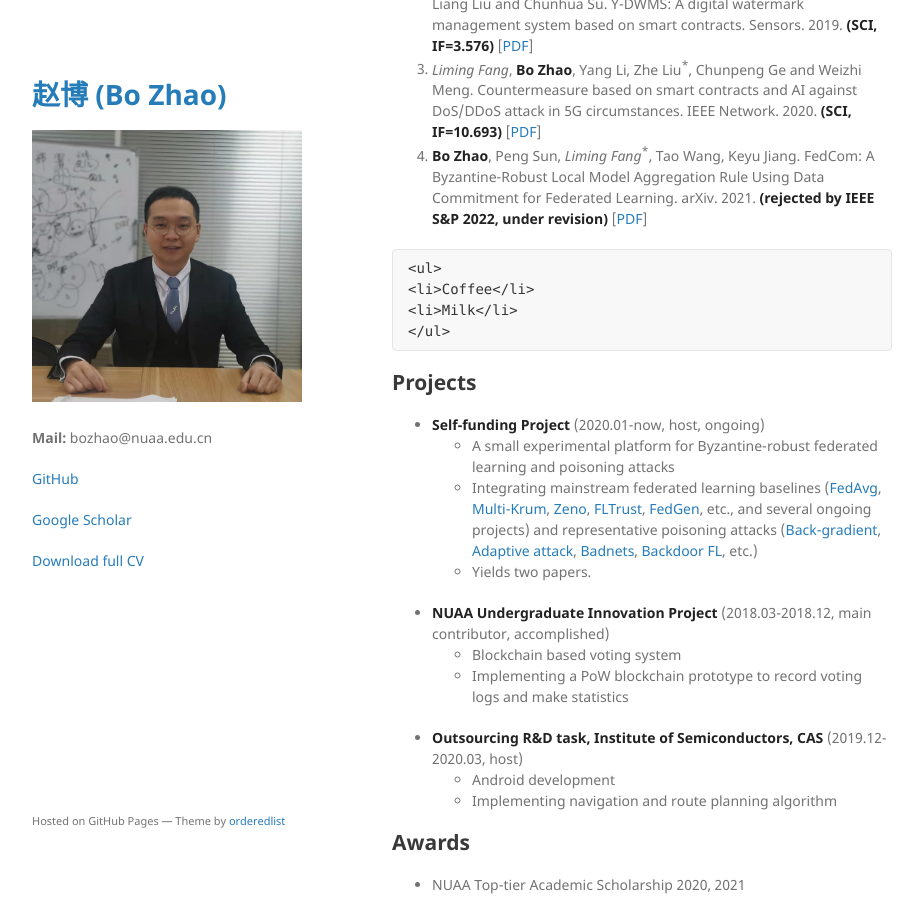
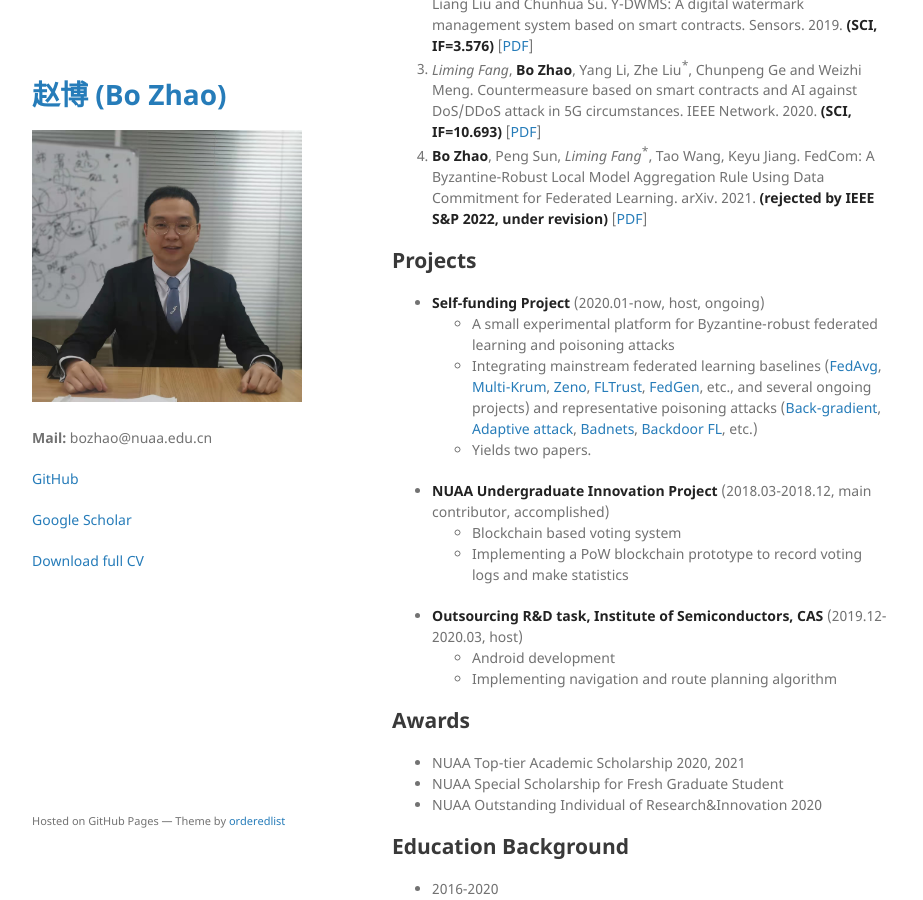
Before and after one commit to BorisZhao/BorisZhao.github.io, a Jekyll site: the page built from index.md, in a window 1280 px wide and 900 px high, scrolled down 636 px. Shown: the whole window, without its empty margins (178-1101 px from the left). Built offline with Jekyll 4.4.1, drawn with Linux system fonts in a browser that asks for light colours; the repository's description, which GitHub fills in, is left out.

Commit message:
Update index.md

````diff
--- a/index.md
+++ b/index.md
@@ -22,13 +22,6 @@ layout: default
 2. **Bo Zhao**, *Liming Fang*<sup>*</sup>, Hanyi Zhang, Chunpeng Ge, Weizhi Meng, Liang Liu and Chunhua Su. Y-DWMS: A digital watermark management system based on smart contracts. Sensors. 2019. **(SCI, IF=3.576)** [[PDF](https://www.mdpi.com/1424-8220/19/14/3091)]
 3. *Liming Fang*, **Bo Zhao**, Yang Li, Zhe Liu<sup>*</sup>, Chunpeng Ge and Weizhi Meng. Countermeasure based on smart contracts and AI against DoS/DDoS attack in 5G circumstances. IEEE Network. 2020. **(SCI, IF=10.693)** [[PDF](https://ieeexplore.ieee.org/abstract/document/9277902)]
 4. **Bo Zhao**, Peng Sun, *Liming Fang*<sup>*</sup>, Tao Wang, Keyu Jiang. FedCom: A Byzantine-Robust Local Model Aggregation Rule Using Data Commitment for Federated Learning. arXiv. 2021. **(rejected by IEEE S&P 2022, under revision)** [[PDF](https://arxiv.org/pdf/2104.08020.pdf)]
-
-```
-<ul>
-<li>Coffee</li>
-<li>Milk</li>
-</ul>
-```
 
 ## Projects
 
````
